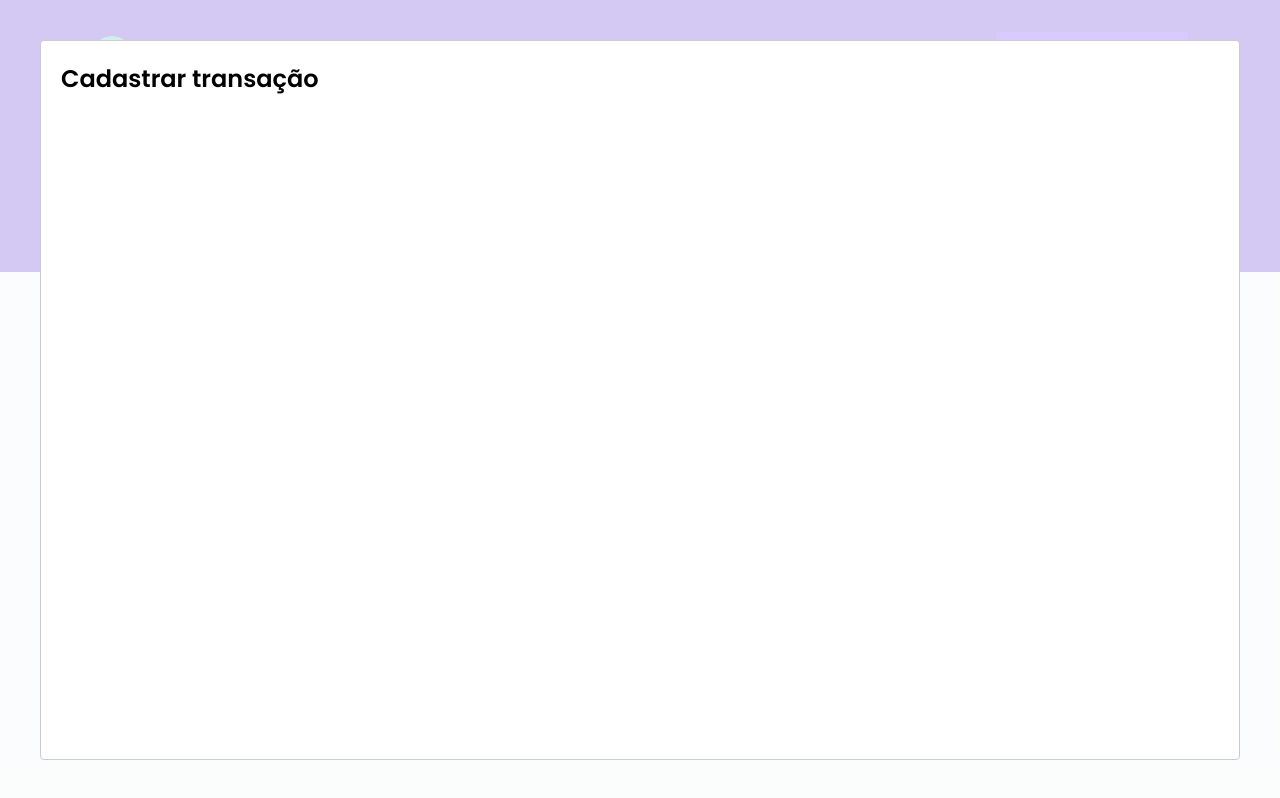
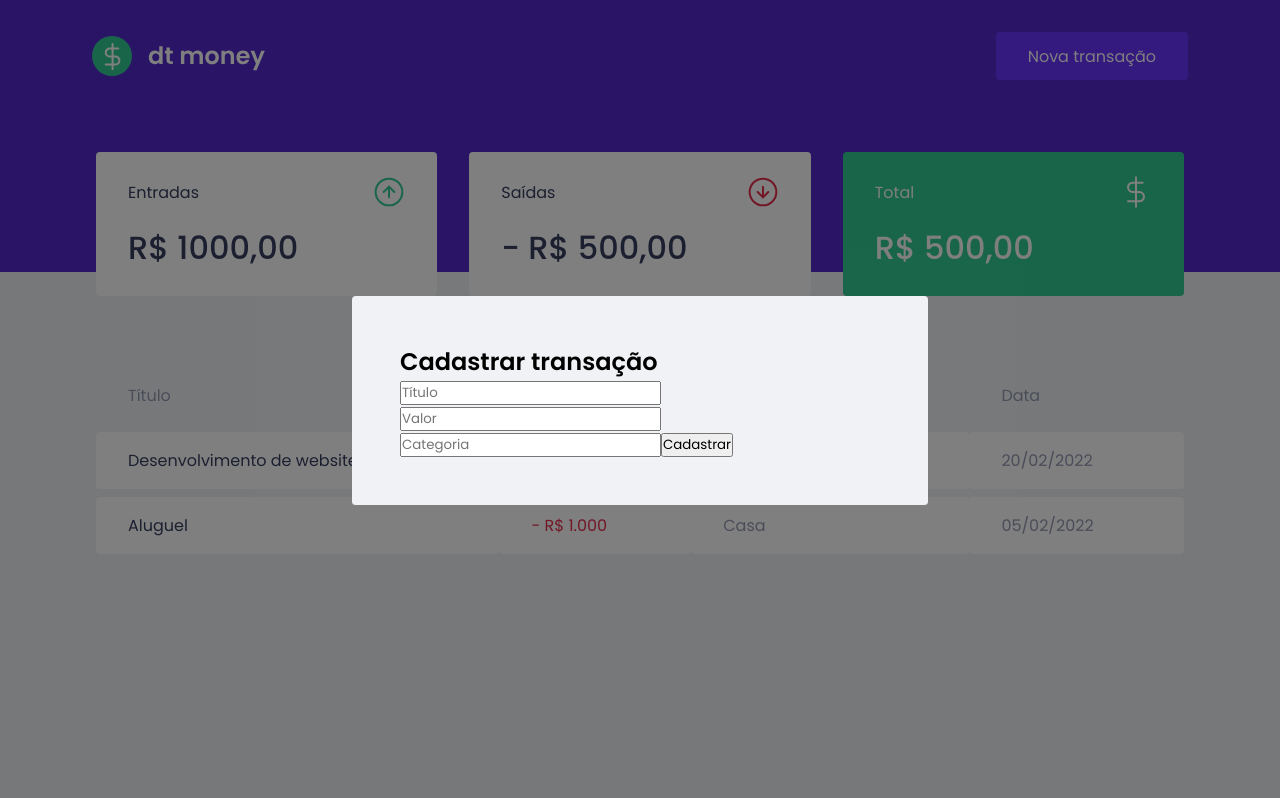
Before and after one commit to brhenriq/dtmoney, a React (Create React App) app: page / in a window 1280 px wide. Both pictures are taken after a click on the button "Nova transação". Built offline with nearby package versions, Linux system fonts and the light colour scheme; no server answers; what miragejs would draw is missing.

Commit message:
add initial styles for new transaction modal

```diff
--- a/src/App.tsx
+++ b/src/App.tsx
@@ -2,11 +2,13 @@ import { useState } from "react";
 import Modal from "react-modal";
 import { Dashboard } from "./components/Dashboard";
 import { Header } from "./components/Header";
+import { NewTransactionModal } from "./components/NewTransactionModal";
 import { GlobalStyle } from "./styles/global";
 
+Modal.setAppElement('#root')
 
 export function App() {
-  const [isNewTransactionModalOpen, setIsNewTransactionModalOpen] = useState(false);
+ const [isNewTransactionModalOpen, setIsNewTransactionModalOpen] = useState(false);
 
   function handleOpenNewTransactionModal() {
     setIsNewTransactionModalOpen(true);
@@ -21,13 +23,10 @@ export function App() {
     <>
       <Header onOpenNewTransactionModal={handleOpenNewTransactionModal} />
       <Dashboard />
-      <Modal
-        isOpen={isNewTransactionModalOpen}
-        onRequestClose={handleCloseNewTransactionModal}
-        contentLabel="Example Modal"
-        >
-          <h2>Cadastrar transação</h2>
-        </Modal>
+      <NewTransactionModal
+        modalIsOpen={isNewTransactionModalOpen}
+        onModalClose={handleCloseNewTransactionModal}
+      />
       <GlobalStyle />
     </>
   );
--- /dev/null
+++ b/src/components/NewTransactionModal/index.tsx
@@ -0,0 +1,30 @@
+import Modal from "react-modal";
+import { Container } from "./styles";
+
+interface NewTransactionModalProps{
+  modalIsOpen: boolean;
+  onModalClose: () => void;
+}
+
+export function NewTransactionModal({onModalClose,modalIsOpen}: NewTransactionModalProps) {
+  return (
+    <Modal
+      isOpen={modalIsOpen}
+      onRequestClose={onModalClose}
+      contentLabel="Example Modal"
+      overlayClassName='react-modal-overlay'
+      className='react-modal-content'
+    >
+
+      <Container>
+        <h2>Cadastrar transação</h2>
+
+        <input placeholder="Título" />
+        <input placeholder="Valor" type='number' />
+        <input placeholder="Categoria" type='number' />
+
+        <button type="submit">Cadastrar</button>
+      </Container>
+    </Modal>
+  )
+}
--- /dev/null
+++ b/src/components/NewTransactionModal/styles.ts
@@ -0,0 +1,3 @@
+import styled from "styled-components";
+
+export const Container = styled.header``;
--- a/src/styles/global.ts
+++ b/src/styles/global.ts
@@ -50,4 +50,27 @@ export const GlobalStyle = createGlobalStyle`
     opacity: 0.6;
     cursor: not-allowed;
   }
+
+  .react-modal-overlay {
+    background: rgba(0,0,0,0.5);
+
+    position: fixed;
+    top: 0;
+    bottom: 0;
+    right: 0;
+    left: 0;
+
+    display: flex;
+    align-items: center;
+    justify-content: center;
+  }
+
+  .react-modal-content {
+    width: 100%;
+    max-width: 576px;
+    background: var(--background);
+    position: relative;
+    padding: 3rem;
+    border-radius: 0.24rem;
+  }
 `;
```
